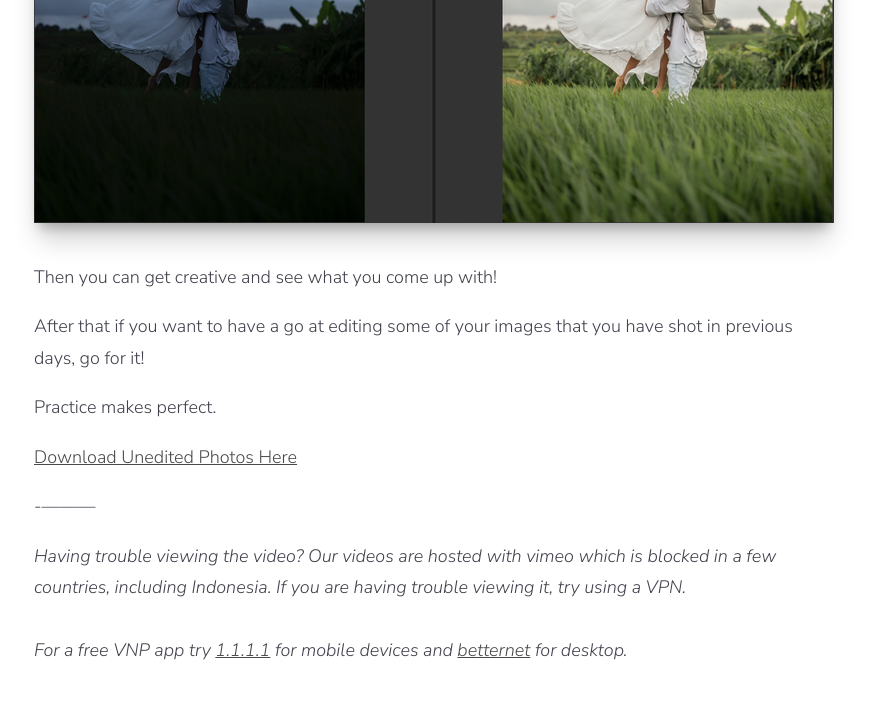
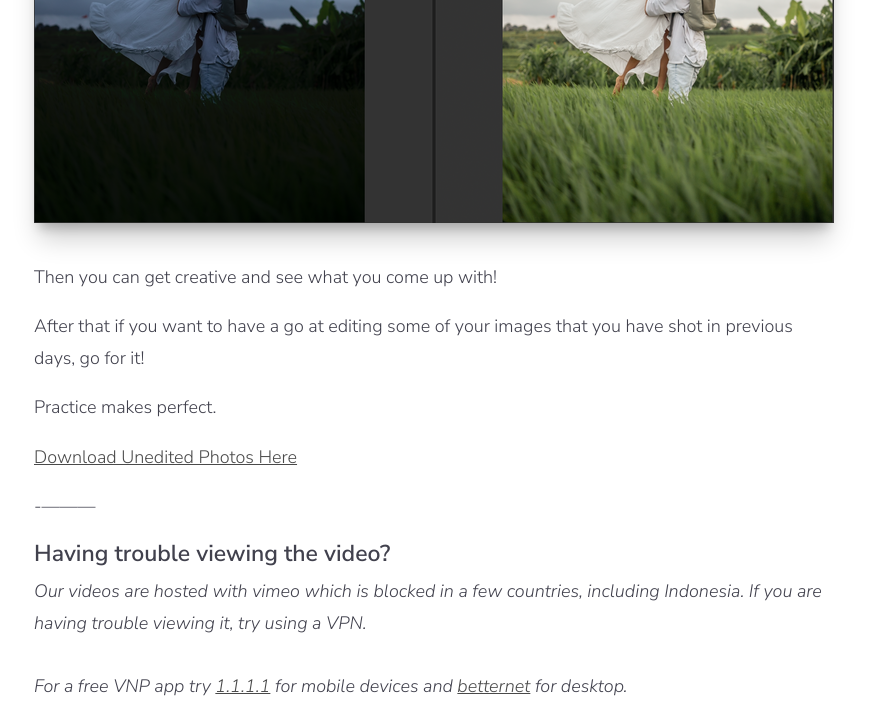
Before and after one commit to tinamayswinkels/7-day-photography, a Jekyll site: the page built from _docs/b-7-Day-Challenge/day-4.md, in a window 1280 px wide and 900 px high, scrolled down 1554 px, cut to the strip 0-701 px from the top of the window. Shown: the whole strip, without its empty margins (356-1226 px from the left). Built offline with Jekyll 4.4.1, drawn with Linux system fonts in a browser that asks for light colours; nearby versions of some CDN libraries.

```diff
--- a/_docs/b-7-Day-Challenge/day-4.md
+++ b/_docs/b-7-Day-Challenge/day-4.md
@@ -34,4 +34,6 @@ Practice makes perfect.
 
 \----------
 
-*Having trouble viewing the video? Our videos are hosted with vimeo which is blocked in a few countries, including Indonesia. If you are having trouble viewing it, try using a VPN.<br><br>For a free VNP app try&nbsp;[1\.1.1.1](http://1.1.1.1){: target="_blank"}&nbsp;for mobile devices and&nbsp;[betternet](https://www.betternet.co/){: target="_blank"} for desktop. &nbsp;*
+<h4 id="video-notice">Having trouble viewing the video? </h4>
+
+*Our videos are hosted with vimeo which is blocked in a few countries, including Indonesia. If you are having trouble viewing it, try using a VPN.<br><br>For a free VNP app try&nbsp;[1\.1.1.1](http://1.1.1.1){: target="_blank"}&nbsp;for mobile devices and&nbsp;[betternet](https://www.betternet.co/){: target="_blank"} for desktop. &nbsp;*
```
